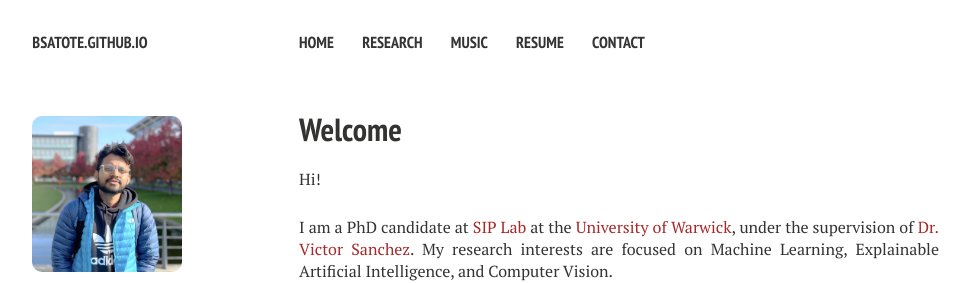
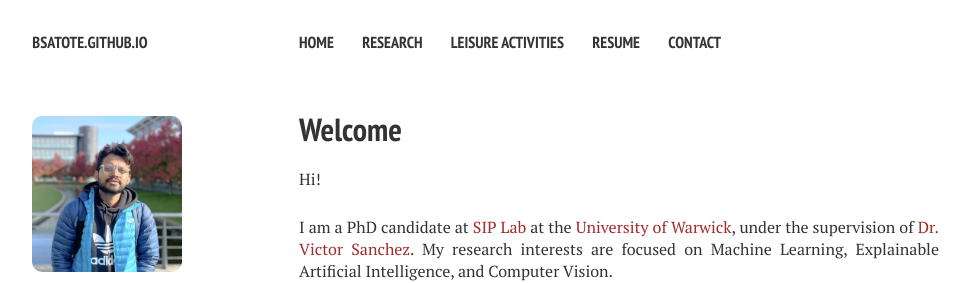
Before and after one commit to bsatote/bsatote.github.io, a Jekyll site: the page built from index.md, in a window 1280 px wide. Shown: the top 283 px of the page, without its empty margins (21-991 px from the left). Built offline with Jekyll 4.4.1, drawn with Linux system fonts in a browser that asks for light colours; nearby versions of some CDN libraries.

Commit message:
Update navigation.yml

```diff
--- a/_data/navigation.yml
+++ b/_data/navigation.yml
@@ -6,8 +6,8 @@
 - title: Research
   url: /research/
 
-- title: Music
-  url: /music/
+- title: Leisure Activities
+  url: /LeisureActivities/
 
 - title: Resume
   url: /assets/Bhushan_Atote.pdf
```
